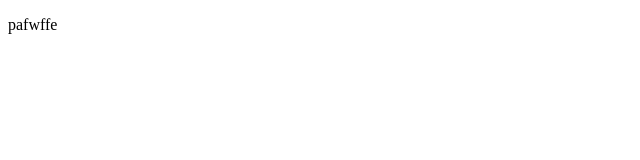
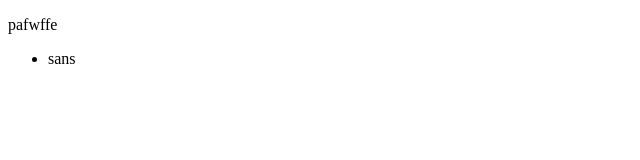
Before and after one commit to dewisnu/ariwisnu-test-2, a plain HTML site: page index.html in a window 1280 px wide. Shown: the full height of the page, 0-640 px from the left. Drawn offline with Linux system fonts and the light colour scheme.

Commit message:
menambahkan list

```diff
--- a/index.html
+++ b/index.html
@@ -7,5 +7,8 @@
 </head>
 <body>
     <p>pafwffe</p>
+    <ul>
+        <li>sans</li>
+    </ul>
 </body>
 </html>
```
